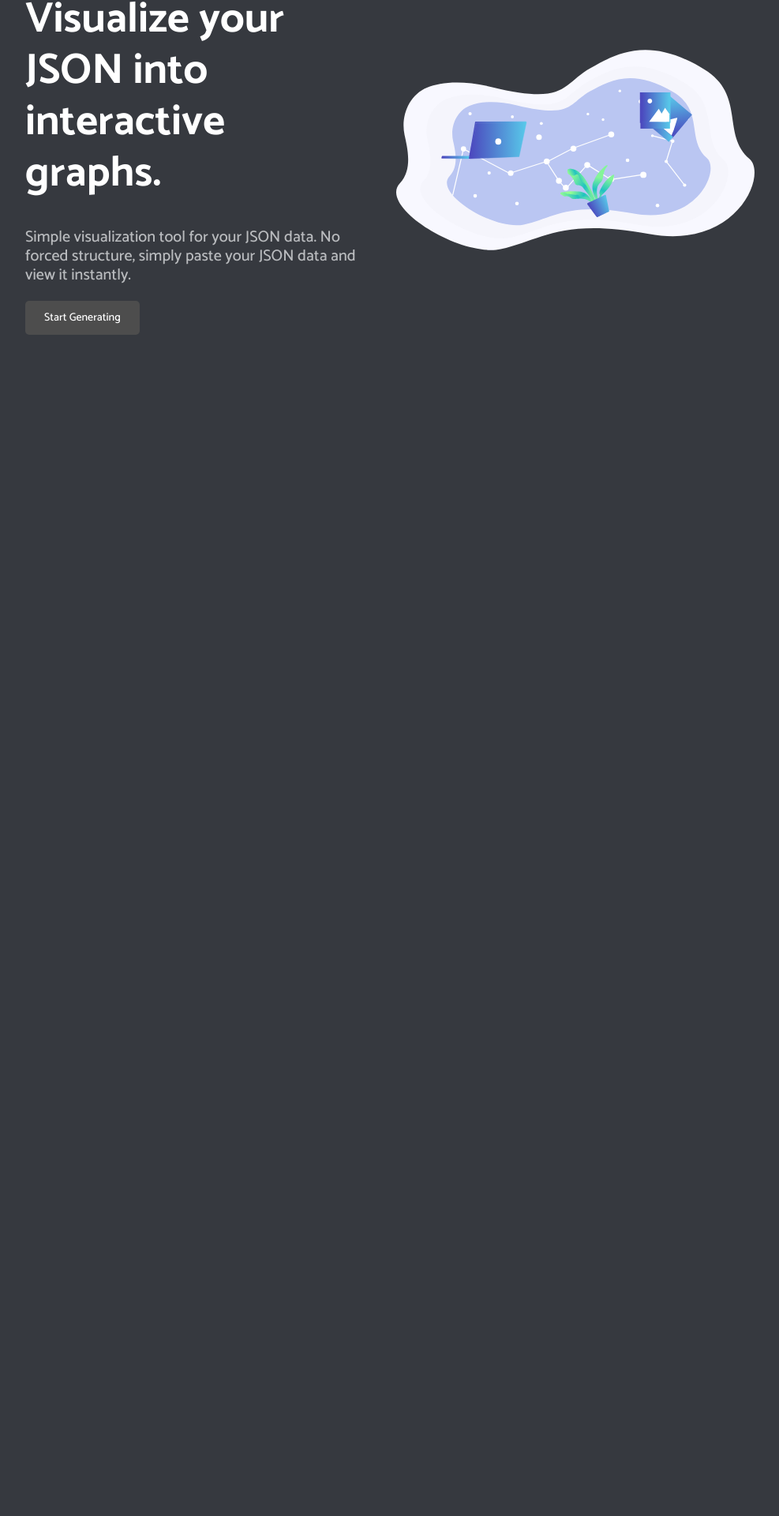
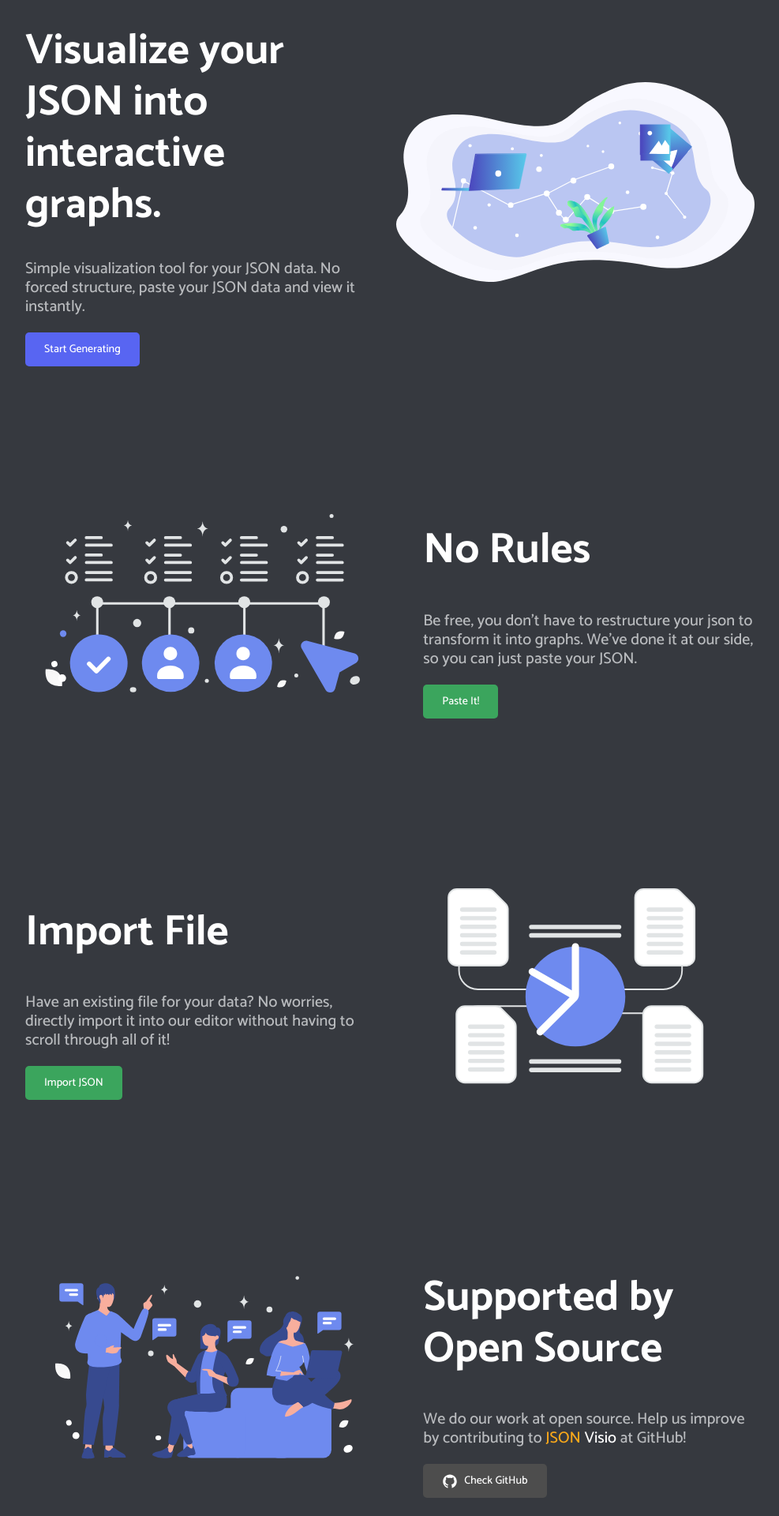
Before and after one commit to AykutSarac/jsoncrack.com, a Next.js app: page / in a window 1280 px wide. Shown: the part 180-2100 px from the top of the page at 79% size, without its empty margins (146-1133 px from the left). Before the commit the page ends 800 px from the top, so only its background shows below. Built offline with nearby package versions, Linux system fonts and the light colour scheme.

Commit message:
responsive pages

```diff
--- a/src/components/Container/index.tsx
+++ b/src/components/Container/index.tsx
@@ -11,9 +11,13 @@ const StyledContainer = styled.div<{ reverse: boolean }>`
   gap: 50px;
   align-items: center;
   width: 75%;
-  margin: 40px auto;
+  margin: 120px auto;
   flex-direction: ${({ reverse }) => reverse && 'row-reverse'};
   line-height: 1.2;
+
+  @media only screen and (max-width: 768px) {
+    flex-direction: column;
+  }
 `;
 
 export const Container: React.FC<ContainerProps> = ({ children, reverse = false }) => {
--- a/src/components/Navbar/index.tsx
+++ b/src/components/Navbar/index.tsx
@@ -11,6 +11,10 @@ const StyledNavbar = styled.div`
   justify-content: space-between;
   width: 75%;
   margin: 0 auto 80px;
+
+  @media only screen and (max-width: 768px) {
+    width: 100%;
+  }
 `;
 
 const StyledLogo = styled.div`
--- a/src/pages/index.tsx
+++ b/src/pages/index.tsx
@@ -5,6 +5,7 @@ import { Button } from "src/components/Button";
 import { Container } from "src/components/Container";
 import { Navbar } from "src/components/Navbar";
 import styled from "styled-components";
+import { AiFillGithub } from "react-icons/ai";
 
 const StyledHome = styled.div`
   padding: 24px;
@@ -15,15 +16,29 @@ const StyledContent = styled.div`
   font-weight: 500;
   color: ${({ theme }) => theme.SILVER};
   width: 50%;
+
+  @media only screen and (max-width: 768px) {
+    width: 100%;
+    text-align: center;
+
+    button {
+      margin-left: auto;
+      margin-right: auto;
+    }
+  }
 `;
 
-const StyledHeader = styled.h1`
+const StyledHeader = styled.h2`
   font-size: 54px;
   color: ${({ theme }) => theme.FULL_WHITE};
 `;
 
 const StyledSubContent = styled.div`
   margin-bottom: 20px;
+`;
+
+const StyledText = styled.span<{ white?: boolean }>`
+  color: ${({ theme, white }) => (white ? theme.FULL_WHITE : theme.ORANGE)};
 `;
 
 const Home: React.FC = () => {
@@ -34,24 +49,67 @@ const Home: React.FC = () => {
       <Navbar />
       <Container>
         <StyledContent>
-          <StyledHeader>
+          <StyledHeader as="h1">
             Visualize your JSON into interactive graphs.
           </StyledHeader>
           <StyledSubContent>
             Simple visualization tool for your JSON data. No forced structure,
-            simply paste your JSON data and view it instantly.
+            paste your JSON data and view it instantly.
           </StyledSubContent>
-          <Button onClick={() => route.push("/editor")}>
+          <Button onClick={() => route.push("/editor")} status="SECONDARY">
             Start Generating
           </Button>
         </StyledContent>
-        <Image
-          src="/graphs.svg"
-          width={500}
-          height={400}
-          layout="fixed"
-          alt="graphs"
-        />
+        <Image src="/graphs.svg" width={500} height={400} alt="graphs" />
+      </Container>
+
+      <Container reverse>
+        <StyledContent>
+          <StyledHeader>No Rules</StyledHeader>
+          <StyledSubContent>
+            Be free, you don&apos;t have to restructure your json to transform
+            it into graphs. We&apos;ve done it at our side, so you can just
+            paste your JSON.
+          </StyledSubContent>
+          <Button onClick={() => route.push("/editor")} status="SUCCESS">
+            Paste It!
+          </Button>
+        </StyledContent>
+        <Image src="/graphs3.svg" width={500} height={400} alt="preview" />
+      </Container>
+
+      <Container>
+        <StyledContent>
+          <StyledHeader>Import File</StyledHeader>
+          <StyledSubContent>
+            Have an existing file for your data? No worries, directly import it
+            into our editor without having to scroll through all of it!
+          </StyledSubContent>
+          <Button onClick={() => route.push("/editor")} status="SUCCESS">
+            Import JSON
+          </Button>
+        </StyledContent>
+        <Image src="/graphs4.svg" width={500} height={400} alt="preview" />
+      </Container>
+
+      <Container reverse>
+        <StyledContent>
+          <StyledHeader>Supported by Open Source</StyledHeader>
+          <StyledSubContent>
+            We do our work at open source. Help us improve by contributing to
+            <StyledText> JSON</StyledText>
+            <StyledText white> Visio</StyledText> at GitHub!
+          </StyledSubContent>
+          <Button
+            onClick={() =>
+              route.push("https://github.com/AykutSarac/jsonvisio.com")
+            }
+          >
+            <AiFillGithub size={20} />
+            Check GitHub
+          </Button>
+        </StyledContent>
+        <Image src="/graphs5.svg" width={500} height={400} alt="preview" />
       </Container>
     </StyledHome>
   );
```
Also changed, not shown: src/pages/editor/index.tsx (+44 -1 lines).
